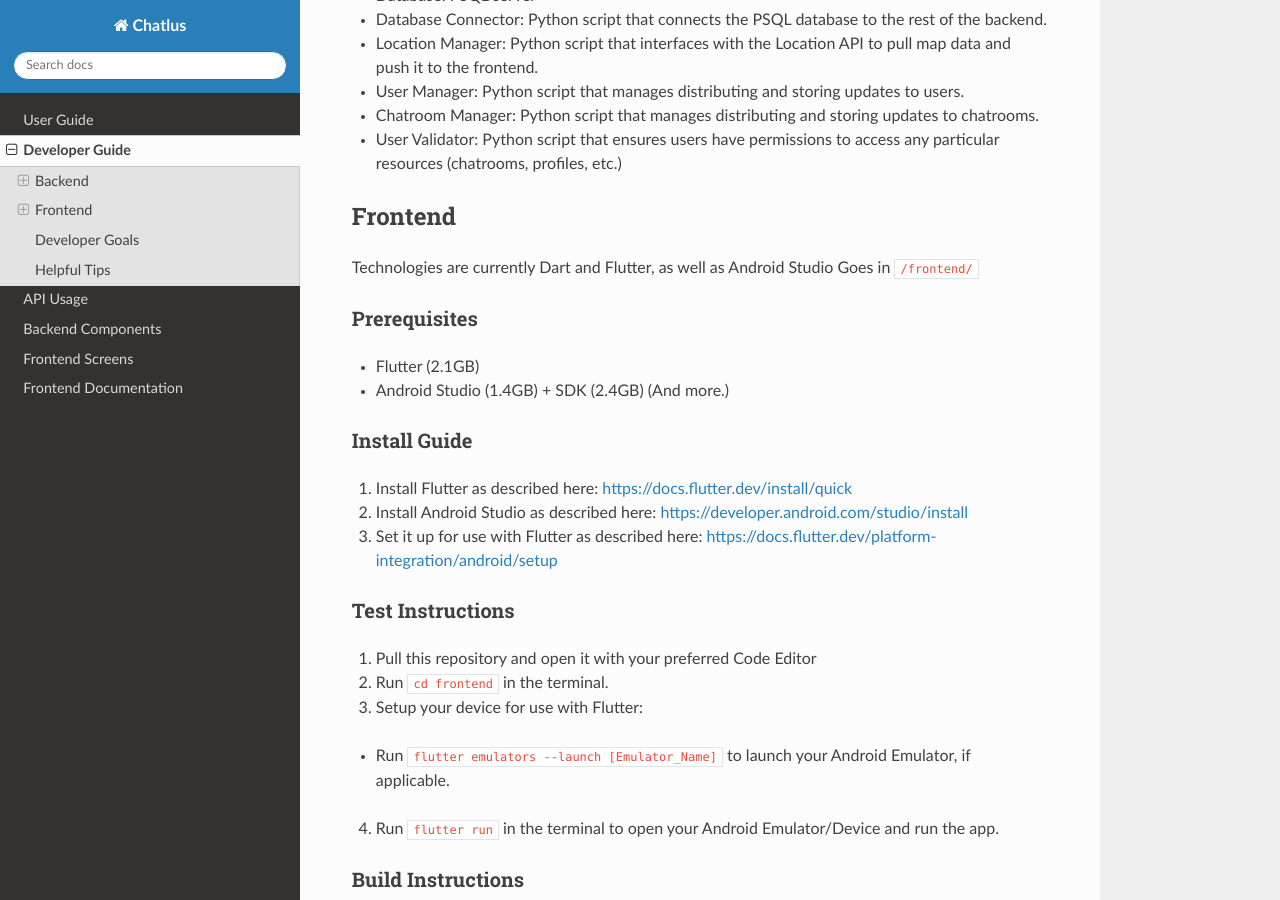
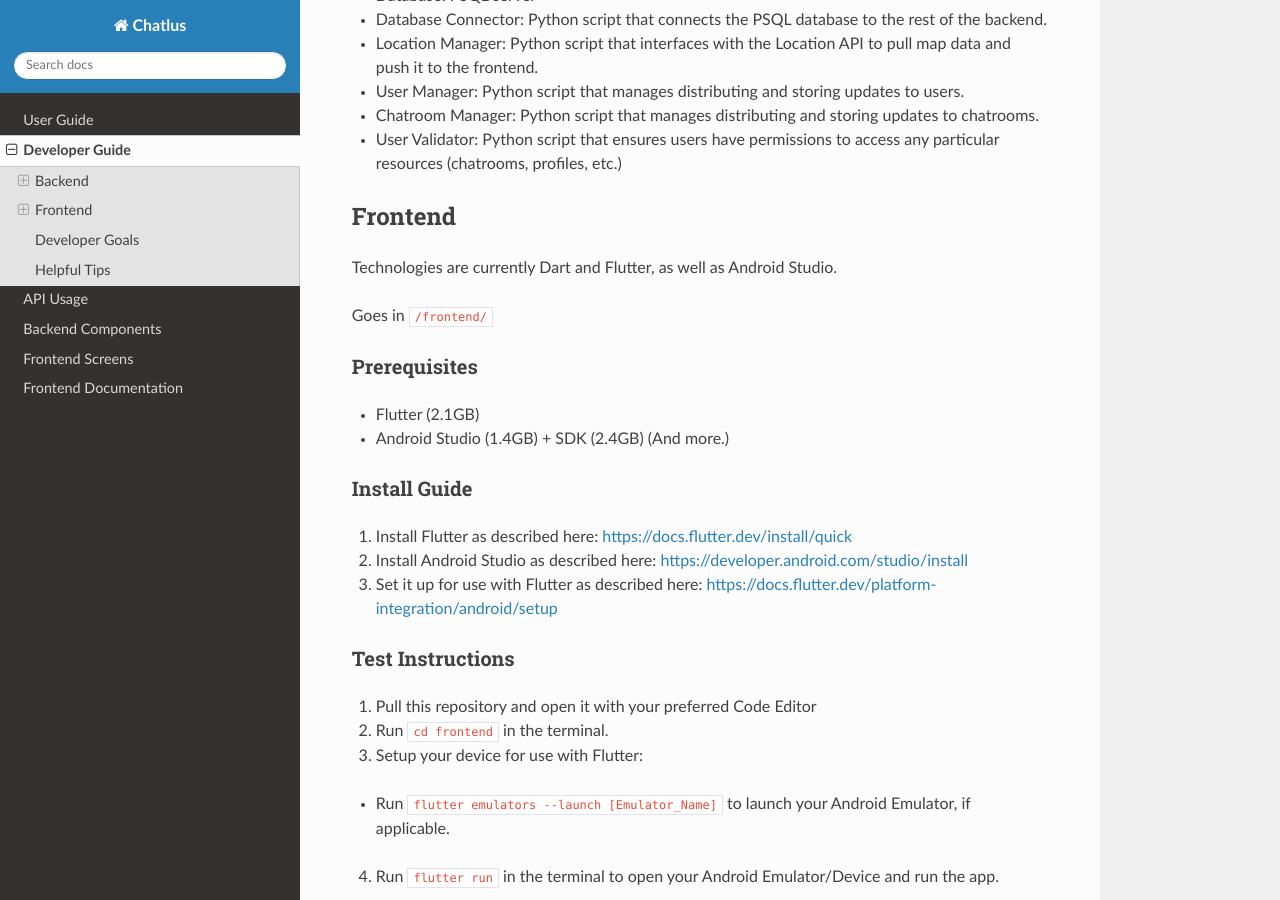
Before and after one commit to Chatlus/chatlus-docs, a Sphinx documentation site: the page built from docs/source/development.rst, in a window 1280 px wide and 900 px high, scrolled down 1137 px. Built offline with Sphinx 7.4.7 and the Read the Docs theme 3.1.0, drawn with Linux system fonts in a browser that asks for light colours.

```diff
--- a/docs/source/development.rst
+++ b/docs/source/development.rst
@@ -46,7 +46,9 @@ Components
 Frontend
 --------
 
-Technologies are currently Dart and Flutter, as well as Android Studio Goes in ``/frontend/``
+Technologies are currently Dart and Flutter, as well as Android Studio.
+
+Goes in ``/frontend/``
 
 ^^^^^^^^^^^^^
 Prerequisites
```
